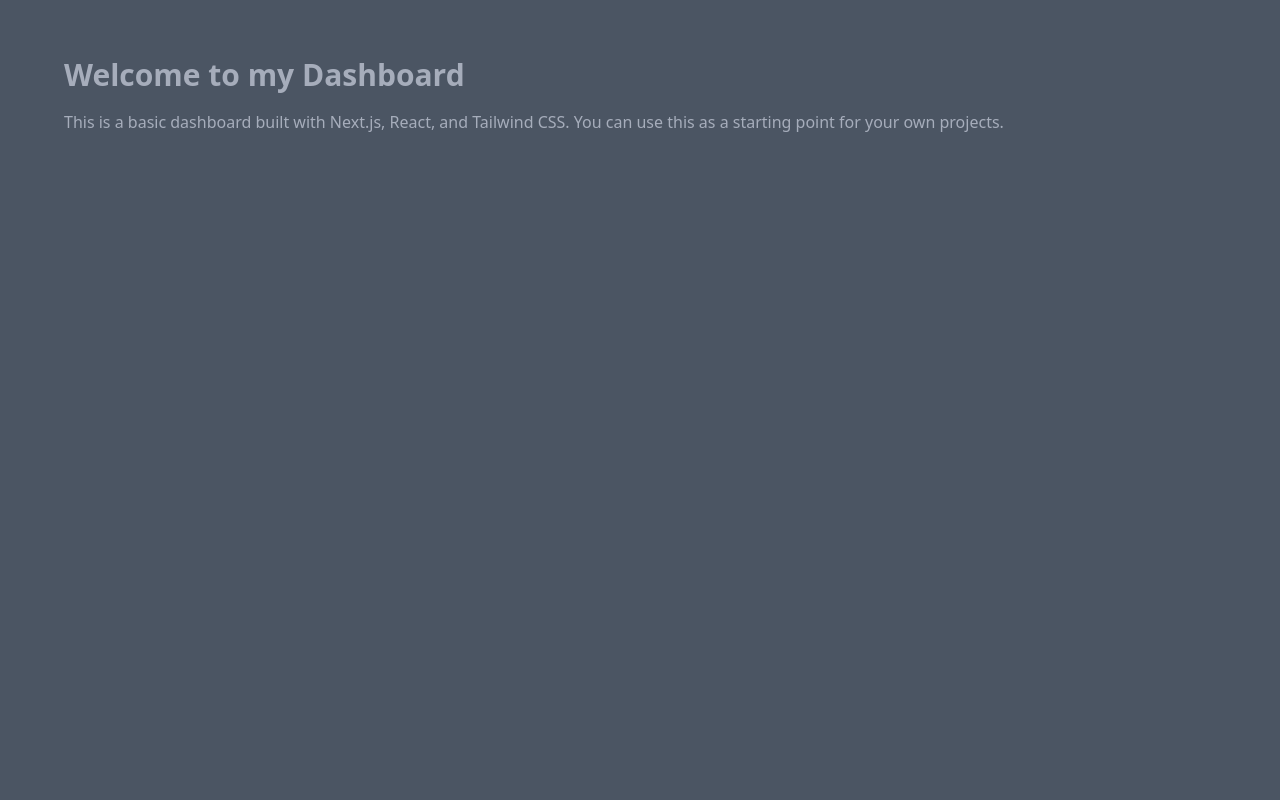
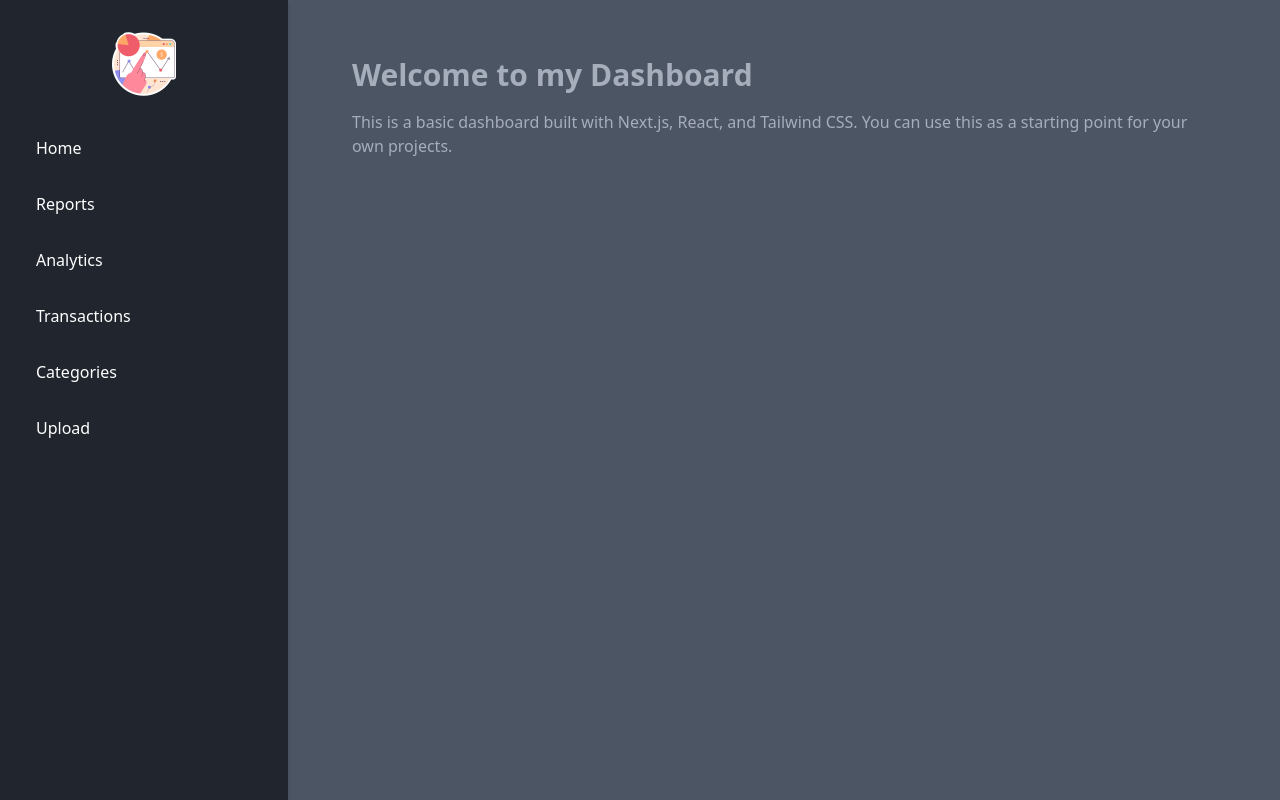
Before and after one commit to Kaanozturk98/personal-finances, a Next.js app: page / in a window 1280 px wide. Built offline with nearby package versions, Linux system fonts and the light colour scheme.

Commit message:
minor updates

```diff
--- a/src/app/analytics/page.tsx
+++ b/src/app/analytics/page.tsx
@@ -11,7 +11,7 @@ const Analytics = () => {
     { label: string; data: number[]; backgroundColor: string }[]
   >([]);
   const [labels, setLabels] = useState<string[]>([]);
-  const [year, setYear] = useState<number>(2022 /* new Date().getFullYear() */);
+  const [year, setYear] = useState<number>(new Date().getFullYear());
 
   useEffect(() => {
     // Fetch the data from your API endpoint
@@ -37,8 +37,8 @@ const Analytics = () => {
         };
       });
 
+      setLabels(labels);
       setDatasets(datasets);
-      setLabels(labels);
     };
 
     fetchData();
@@ -62,7 +62,7 @@ const Analytics = () => {
           clearOption={false}
         />
       </div>
-      {datasets && labels ? (
+      {datasets.length > 0 && labels.length > 0 ? (
         <div className="h-[calc(100vh-216px)]">
           <Card>
             <StackedBarChart datasets={datasets} labels={labels} />
--- a/src/app/layout.tsx
+++ b/src/app/layout.tsx
@@ -17,10 +17,10 @@ const RootLayout = ({ children }: { children: ReactNode }) => {
     <html lang="en" data-theme="dark" className="bg-gray-600">
       <body className="text-base-content overflow-x-hidden">
         <div className="flex min-h-screen">
-          <div className="w-72 shadow-md hidden 2xl:block">
+          <div className="w-72 shadow-md hidden xl:block">
             <SideNavbar />
           </div>
-          <div className="flex-1 p-8 max-w-[100vw] 2xl:max-w-[calc(100vw-288px)]">
+          <div className="flex-1 p-8 max-w-[100vw] xl:max-w-[calc(100vw-288px)]">
             {children}
           </div>
         </div>
```
